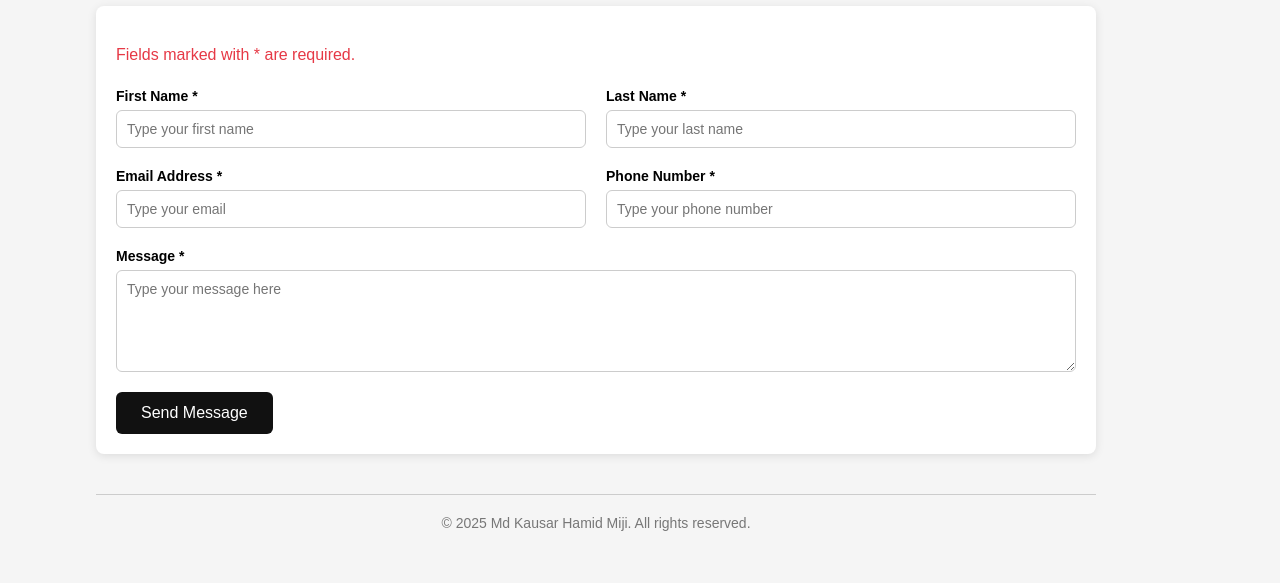
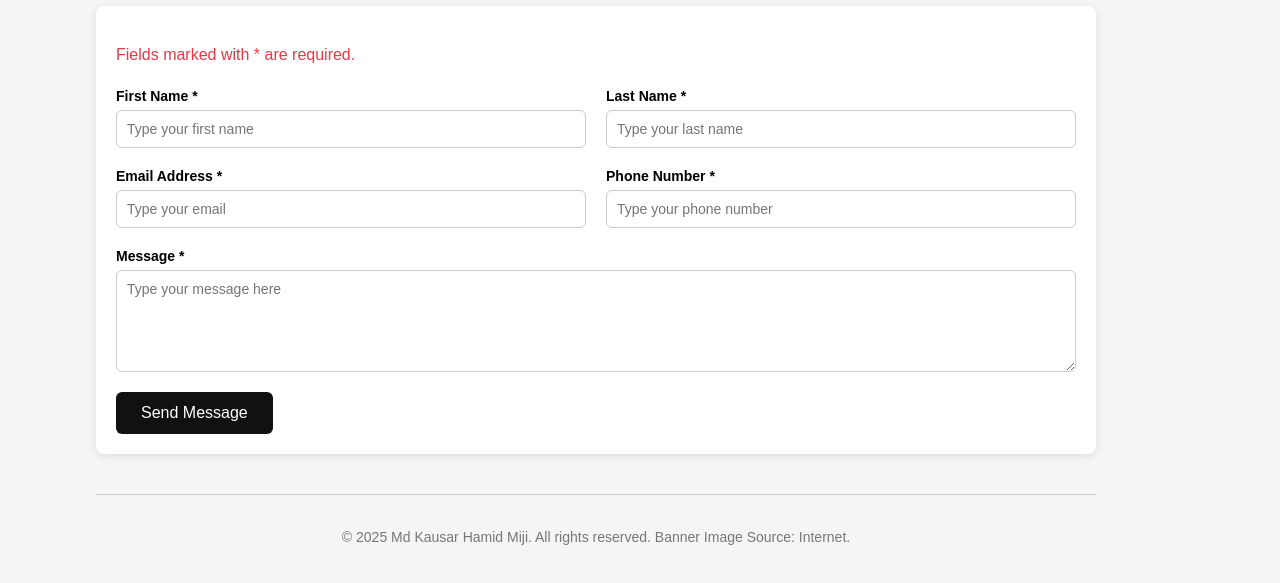
Before and after one commit to git-miji/git-miji.github.io, a plain HTML site: page contact.html in a window 1280 px wide. Shown: the part 381-964 px from the top of the page. Drawn offline with Linux system fonts and the light colour scheme.

Commit message:
Update contact.html

```diff
--- a/contact.html
+++ b/contact.html
@@ -258,9 +258,9 @@
     </form>
   </div>
 
-  <footer>
-    &copy; 2025 Md Kausar Hamid Miji. All rights reserved.
-  </footer>
+    <footer>
+      <p>&copy; 2025 Md Kausar Hamid Miji. All rights reserved. Banner Image Source: Internet.</p>
+    </footer>
 
   <script>
     // Email validation
```
